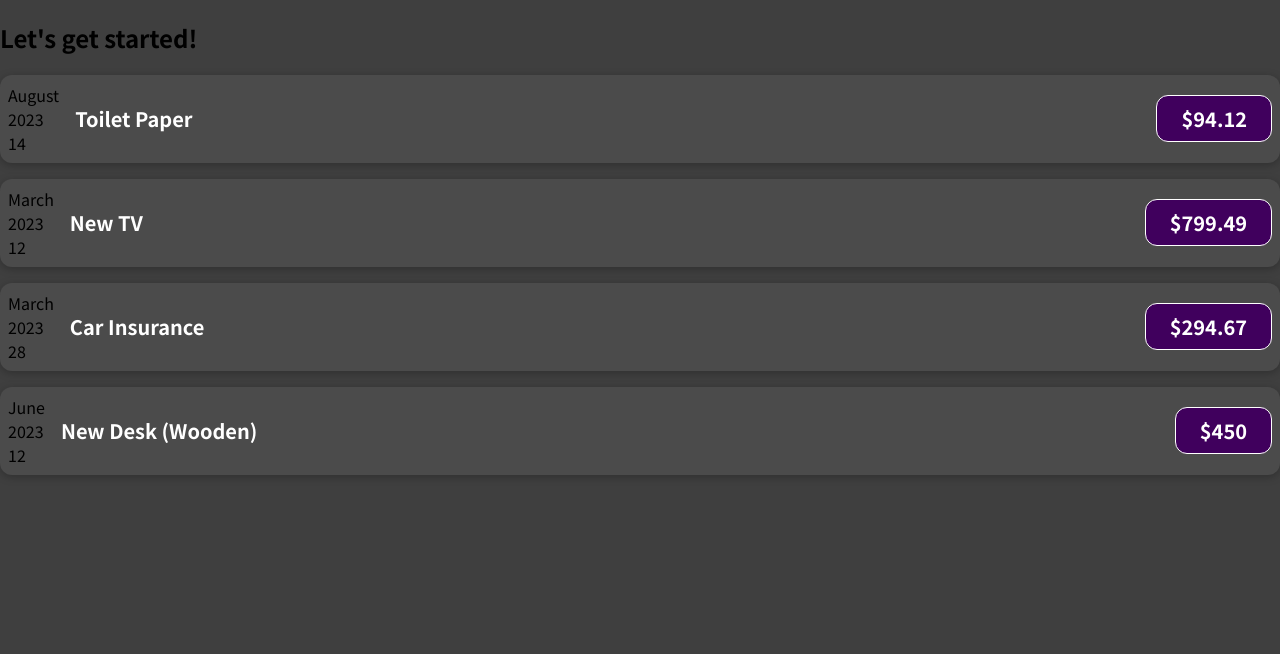
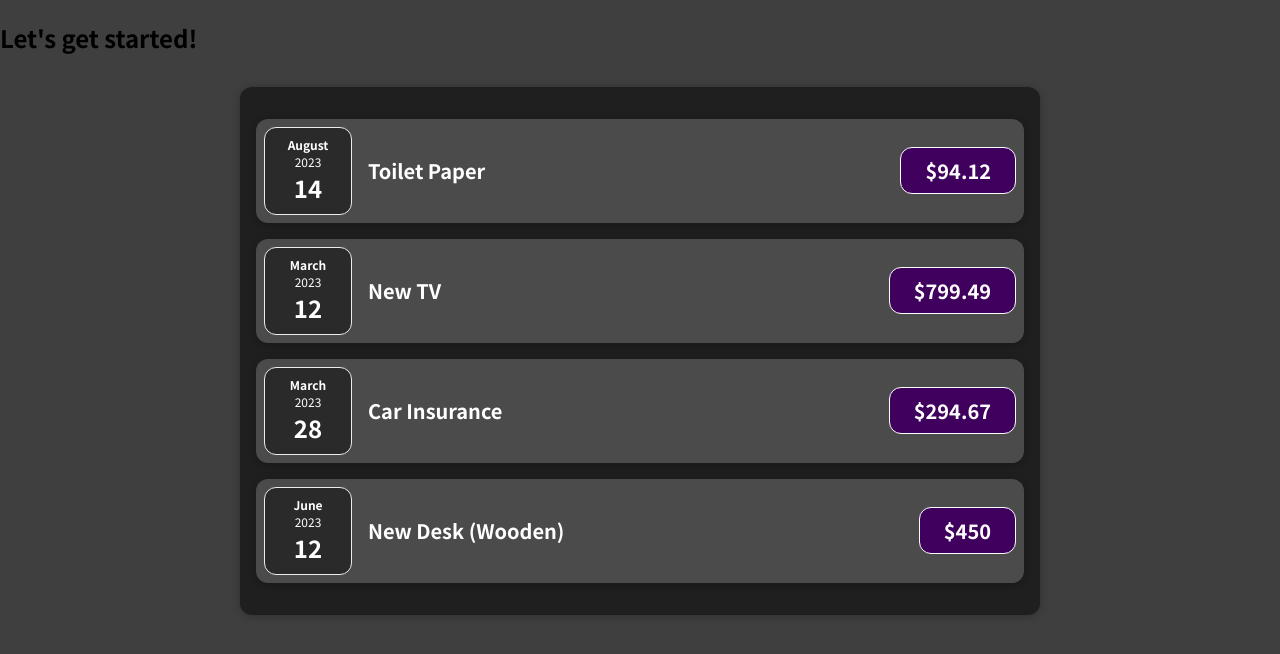
Before and after one commit to r4vaa/Web-dev-course, a JavaScript app in the folder React.js/01-starting-setup/: page / in a window 1280 px wide. Shown: the top 654 px of the page. Built offline with nearby package versions, Linux system fonts and the light colour scheme.

Commit message:
adding expenses

```diff
--- a/React.js/01-starting-setup/src/App.js
+++ b/React.js/01-starting-setup/src/App.js
@@ -1,4 +1,4 @@
-import ExpenseItem from "./components/ExpenseItem";
+import Expenses from "./components/Expenses";
 
 function App() {
   const expenses = [
@@ -19,11 +19,7 @@
   return (
     <div>
       <h2>Let's get started!</h2>
-      <ExpenseItem title={expenses[0].title} amount={expenses[0].amount} date ={expenses[0].date}/>
-      <ExpenseItem title={expenses[1].title} amount={expenses[1].amount} date ={expenses[1].date}/>
-      <ExpenseItem title={expenses[2].title} amount={expenses[2].amount} date ={expenses[2].date}/>
-      <ExpenseItem title={expenses[3].title} amount={expenses[3].amount} date ={expenses[3].date}/>
-
+      <Expenses items={expenses}/>
     </div>
   );
 }
--- /dev/null
+++ b/React.js/01-starting-setup/src/components/ExpenseDate.css
@@ -0,0 +1,26 @@
+.expense-date {
+    display: flex;
+    flex-direction: column;
+    width: 5.5rem;
+    height: 5.5rem;
+    border: 1px solid #ececec;
+    background-color: #2a2a2a;
+    color: white;
+    border-radius: 12px;
+    align-items: center;
+    justify-content: center;
+  }
+
+  .expense-date__month {
+    font-size: 0.75rem;
+    font-weight: bold;
+  }
+
+  .expense-date__year {
+    font-size: 0.75rem;
+  }
+
+  .expense-date__day {
+    font-size: 1.5rem;
+    font-weight: bold;
+  }
--- /dev/null
+++ b/React.js/01-starting-setup/src/components/ExpenseDate.js
@@ -0,0 +1,17 @@
+import './ExpenseDate.css'
+
+function ExpenseDate(props) {
+    const month = props.date.toLocaleString('en-US',{ month: 'long' });
+    const day = props.date.toLocaleString('en-US',{day: '2-digit'});
+    const year = props.date.getFullYear();
+
+    return(
+        <div className='expense-date'>
+            <div className='expense-date__month'>{month}</div>
+            <div className='expense-date__year'>{year}</div>
+            <div className='expense-date__day'>{day}</div>
+        </div>
+    )
+}
+
+export default ExpenseDate;
--- a/React.js/01-starting-setup/src/components/ExpenseItem.js
+++ b/React.js/01-starting-setup/src/components/ExpenseItem.js
@@ -1,17 +1,13 @@
+import ExpenseDate from './ExpenseDate';
+import Expenses from './Expenses';
 import './ExpenseItem.css' ;
 
 function ExpenseItem (props) {
-    const month = props.date.toLocaleString('en-US',{ month: 'long' });
-    const day = props.date.toLocaleString('en-US',{day: '2-digit'});
-    const year = props.date.getFullYear();
+
 
     return(
         <div className='expense-item'>
-            <div>
-                <div>{month}</div>
-                <div>{year}</div>
-                <div>{day}</div>
-            </div>
+            <ExpenseDate date={props.date}/>
                 <div className='expense-item__description'>
                     <h2> {props.title} </h2>
                     <div className='expense-item__price'>${props.amount}</div>
--- /dev/null
+++ b/React.js/01-starting-setup/src/components/Expenses.css
@@ -0,0 +1,9 @@
+.expenses {
+    padding: 1rem;
+    background-color: rgb(31, 31, 31);
+    margin: 2rem auto;
+    width: 50rem;
+    max-width: 95%;
+    border-radius: 12px;
+    box-shadow: 0 1px 8px rgba(0, 0, 0, 0.25);
+  }
--- /dev/null
+++ b/React.js/01-starting-setup/src/components/Expenses.js
@@ -0,0 +1,38 @@
+import ExpenseItem from "./ExpenseItem";
+import './Expenses.css';
+
+function Expenses(props){
+
+return(
+    <div className="expenses">
+
+        <ExpenseItem
+            title={props.items[0].title}
+            amount={props.items[0].amount}
+            date ={props.items[0].date}
+        />
+
+        <ExpenseItem
+            title={props.items[1].title}
+            amount={props.items[1].amount}
+            date ={props.items[1].date}
+        />
+
+        <ExpenseItem
+            title={props.items[2].title}
+            amount={props.items[2].amount}
+            date ={props.items[2].date}
+        />
+
+        <ExpenseItem
+            title={props.items[3].title}
+            amount={props.items[3].amount}
+            date ={props.items[3].date}
+         />
+
+    </div>
+
+)
+}
+
+export default Expenses;
```
Lines whose indentation alone changed are shown as unchanged.
